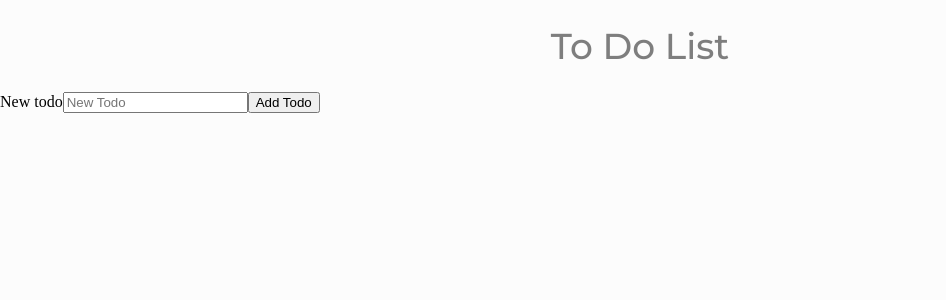
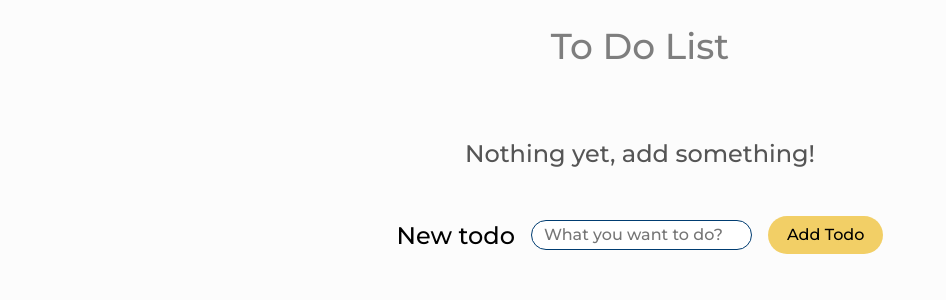
Before and after one commit to sugeyth02/todo-list, a React (Vite) app: page / in a window 1280 px wide. Shown: the top 300 px of the page, without its empty margins (0-946 px from the left). Built offline with nearby package versions, Linux system fonts and the light colour scheme.

Commit message:
:lipstick: Add styles

```diff
--- a/src/Components/Form/Form.styles.ts
+++ b/src/Components/Form/Form.styles.ts
@@ -1,4 +1,7 @@
 import styled from 'styled-components';
 
 export const Container = styled.form`
+  display: flex;
+  align-items: center;
+  gap: 16px;
 `
--- a/src/Components/Form/Form.tsx
+++ b/src/Components/Form/Form.tsx
@@ -2,29 +2,33 @@ import  { useState } from 'react'
 import { Form as FormType, ToDo} from '../../types'
 import { Container } from './Form.styles'
 import { v4 as uuid } from 'uuid';
+import { Label } from '../../styles/Typography';
+import { PrimaryButton } from '../../styles/Button';
+import { PrimaryInput } from '../../styles/Input';
 
 const Form = ({ create }: FormType) => {
+
     const [userInput, setUserInput] = useState("");
-
 
     const handleSubmit = () => {
         const newTodo:ToDo = { id: uuid(), task: userInput, complete: false };
         create(newTodo);
         setUserInput('');
     };
+
   return (
-      <Container className="NewTodoForm" onSubmit={(e) => { e.preventDefault(); handleSubmit() }}>
-          <label htmlFor="task">New todo</label>
-          <input
+      <Container onSubmit={(e) => { e.preventDefault(); handleSubmit() }}>
+          <Label htmlFor="task">New todo</Label>
+          <PrimaryInput
               value={userInput}
               onChange={(e)=>setUserInput(e.target.value)}
               id="task"
               type="text"
               name="task"
-              placeholder="New Todo"
+              placeholder="What you want to do?"
               required
           />
-          <button type='submit'>Add Todo</button>
+          <PrimaryButton type='submit'>Add Todo</PrimaryButton>
       </Container>
   )
 }
--- a/src/Components/ToDo/ToDo.styles.ts
+++ b/src/Components/ToDo/ToDo.styles.ts
@@ -1,4 +1,23 @@
 import styled from 'styled-components';
 
 export const Container = styled.div`
+.update-form{
+    display: flex;
+    gap:16px;
+    input{
+        width: 400px;
+    }
+}
+.item{
+    display: flex;
+    gap: 48px;
+    align-items: center;
+
+    .buttons{
+        display: flex;
+        gap:12px;
+        align-items: center;
+    }
+
+}
 `
--- a/src/Components/ToDo/ToDo.tsx
+++ b/src/Components/ToDo/ToDo.tsx
@@ -3,12 +3,13 @@ import { useState } from 'react';
 import { ToDo as ToDoType, ToDoComponentProps } from '../../types'
 import { Container } from './ToDo.styles'
 import { Item } from '../../styles/Typography';
+import { PrimaryButton } from '../../styles/Button';
+import { PrimaryInput } from '../../styles/Input';
 
 const ToDo = ({ toggleComplete, update, remove, toDo }: ToDoComponentProps) => {
+
     const [isEditing, setIsEditing] = useState(false);
     const [item, setItem] = useState<ToDoType>(toDo);
-
-
 
     const handledComplete = () => {
         toggleComplete(item.id)
@@ -25,26 +26,26 @@ const ToDo = ({ toggleComplete, update, remove, toDo }: ToDoComponentProps) => {
 
     return (
         <Container>
-            {isEditing && <div >
-                <form onSubmit={(e) => { e.preventDefault(); update(item.id, item.task); toggleFrom() }}>
-                    <input onChange={(e) => handleChange(e.target.value)} value={item.task} type="text" />
-                    <button type='submit'>Save</button>
+            {isEditing &&
+                <form  className="update-form" onSubmit={(e) => { e.preventDefault(); update(item.id, item.task); toggleFrom() }}>
+                    <PrimaryInput onChange={(e) => handleChange(e.target.value)} value={item.task} type="text" />
+                    <PrimaryButton type='submit'>Save</PrimaryButton>
                 </form>
-            </div>}
-            {!isEditing && <div>
+            }
+            {!isEditing && <div className='item'>
                 <Item
                     onClick={handledComplete}
                     complete={item.complete}
                 >
                     {item.task}
                 </Item>
-                <div className="Todo-buttons">
-                    <button onClick={toggleFrom}>
+                <div className='buttons'>
+                    <PrimaryButton onClick={toggleFrom}>
                         <i className="fas fa-pen" />
-                    </button>
-                    <button onClick={() => remove(item.id)}>
+                    </PrimaryButton>
+                    <PrimaryButton onClick={() => remove(item.id)}>
                         <i className="fas fa-trash" />
-                    </button>
+                    </PrimaryButton>
                 </div>
             </div>}
         </Container>
--- a/src/Pages/ToDoPage/ToDoPage.styles.ts
+++ b/src/Pages/ToDoPage/ToDoPage.styles.ts
@@ -1,4 +1,14 @@
 import styled from 'styled-components';
 
 export const Container = styled.div`
+display: flex;
+flex-direction: column;
+justify-content: center;
+align-items: center;
+gap:48px;
+.wrapper{
+    display: flex;
+    flex-direction:column;
+    gap: 16px;
+}
 `
--- a/src/Pages/ToDoPage/ToDoPage.tsx
+++ b/src/Pages/ToDoPage/ToDoPage.tsx
@@ -1,7 +1,7 @@
 import { useState } from 'react';
 import { ToDo as ToDoType } from '../../types';
 import { Container } from './ToDoPage.styles';
-import { Title } from '../../styles/Typography';
+import { SubTitle, Title } from '../../styles/Typography';
 import ToDo from '../../Components/ToDo/ToDo';
 import Form from '../../Components/Form/Form';
 
@@ -42,7 +42,8 @@ function ToDoPage() {
   return (
     <Container>
       <Title>To Do List</Title>
-      <div>
+      <div className='wrapper'>
+        {todos.length === 0 && <SubTitle>Nothing yet, add something!</SubTitle>}
         {todos.map((item) => <ToDo key={item.id} toggleComplete={toggleComplete}
           update={update}
           remove={remove}
--- /dev/null
+++ b/src/styles/Button.ts
@@ -0,0 +1,21 @@
+import styled from 'styled-components';
+import { theme } from './Theme';
+
+export const PrimaryButton = styled.button`
+ width: fit-content;
+ background-color: ${theme.colors.yellow};
+ border: none;
+ border-radius: 20px;
+ color:${theme.colors.black};
+ font-family: 'Montserrat';
+ font-style: normal;
+ font-weight: 500;
+ font-size: 16px;
+ line-height: 20px;
+ padding: 9px 19px;
+ text-decoration: none;
+ &:hover{
+    cursor: pointer;
+    opacity: 0.85;
+ }
+`
--- /dev/null
+++ b/src/styles/Input.ts
@@ -0,0 +1,14 @@
+import styled from 'styled-components';
+import { theme } from './Theme';
+
+export const PrimaryInput = styled.input`
+ font-family: 'Montserrat';
+ font-style: normal;
+ font-weight: 500;
+ font-size: 16px;
+ line-height: 20px;
+ border-radius: 20px;
+ border: 1px solid ${theme.colors.blue};
+ padding: 4px 12px;
+
+`
--- a/src/styles/Typography.ts
+++ b/src/styles/Typography.ts
@@ -16,7 +16,22 @@ export const Title = styled.h1`
      line-height: 29px;
    }
 `
-export const SectionTitle = styled.h3`
+export const SubTitle = styled.h2`
+    font-family: 'Montserrat';
+    font-style: normal;
+    font-weight: 500;
+    font-size: 24px;
+    line-height: 28px;
+    margin: 0;
+    color:${theme.colors.gray};
+
+    @media (max-width: ${theme.breakpoints.lg}) {
+    font-size: 16px;
+    line-height: 19px;
+   }
+`
+
+export const Label = styled.label`
     font-family: 'Montserrat';
     font-style: normal;
     font-weight: 500;
@@ -35,8 +50,13 @@ export const Item = styled.li<{ complete: boolean }>`
    font-style: normal;
    font-weight: 300;
    font-size: 24px;
+   width: 400px;
    line-height: 28px;
-   text-decoration:  ${({ complete }) => complete ? 'line-through': 'none'};
+   text-decoration:  ${({ complete }) => complete ? 'line-through' : 'none'};
+
+   &:hover{
+      cursor: pointer;
+   }
 
   @media (max-width: ${theme.breakpoints.lg}) {
     font-size: 16px;
```
